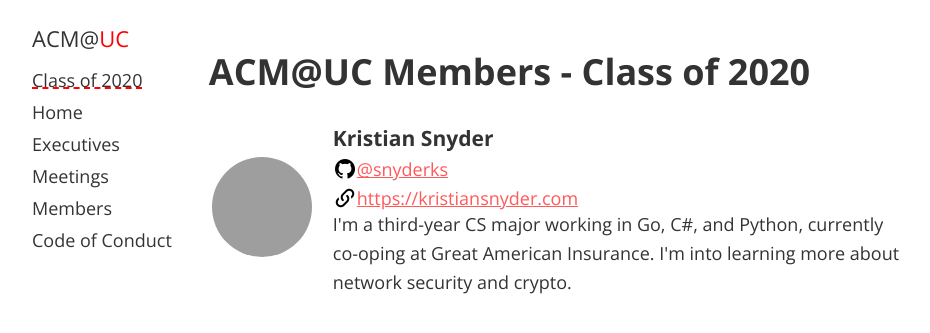
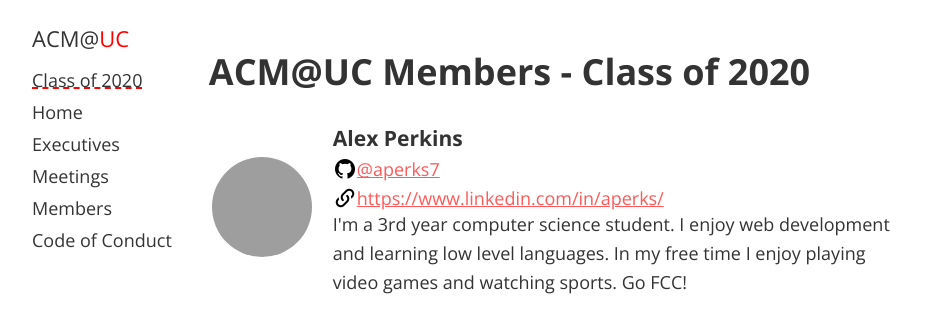
Before and after one commit to ACMatUC/acmatuc.github.io, a Jekyll site: the page built from members/class_of_2020.html, in a window 1280 px wide, cut to the strip 0-333 px from the top of the page. Shown: the whole strip, without its empty margins (166-1096 px from the left). Built offline with Jekyll 4.4.1, drawn with Linux system fonts in a browser that asks for light colours; grey boxes are pictures that could not be loaded.

Commit message:
Add Alex Perkins to _2020_members.yml

```diff
--- a/_data/_2020_members.yml
+++ b/_data/_2020_members.yml
@@ -4,8 +4,8 @@
 #  image_url: <Direct link to a photo of yourself, I suggest copying a image link from social media (Github, Twitter)>
 #  github: <Your github username (without a @)>
 #  website: <A link to your website>
-- name: Kristian Snyder
-  short_bio: I'm a third-year CS major working in Go, C#, and Python, currently co-oping at Great American Insurance. I'm into learning more about network security and crypto.
-  image_url: https://avatars2.githubusercontent.com/u/14251689
-  github: snyderks
-  website: https://kristiansnyder.com
+- name: Alex Perkins
+  short_bio: I'm a 3rd year computer science student. I enjoy web development and learning low level languages. In my free time I enjoy playing video games and watching sports. Go FCC!
+  image_url: https://avatars2.githubusercontent.com/u/17663986?
+  github: aperks7
+  website: https://www.linkedin.com/in/aperks/
```
